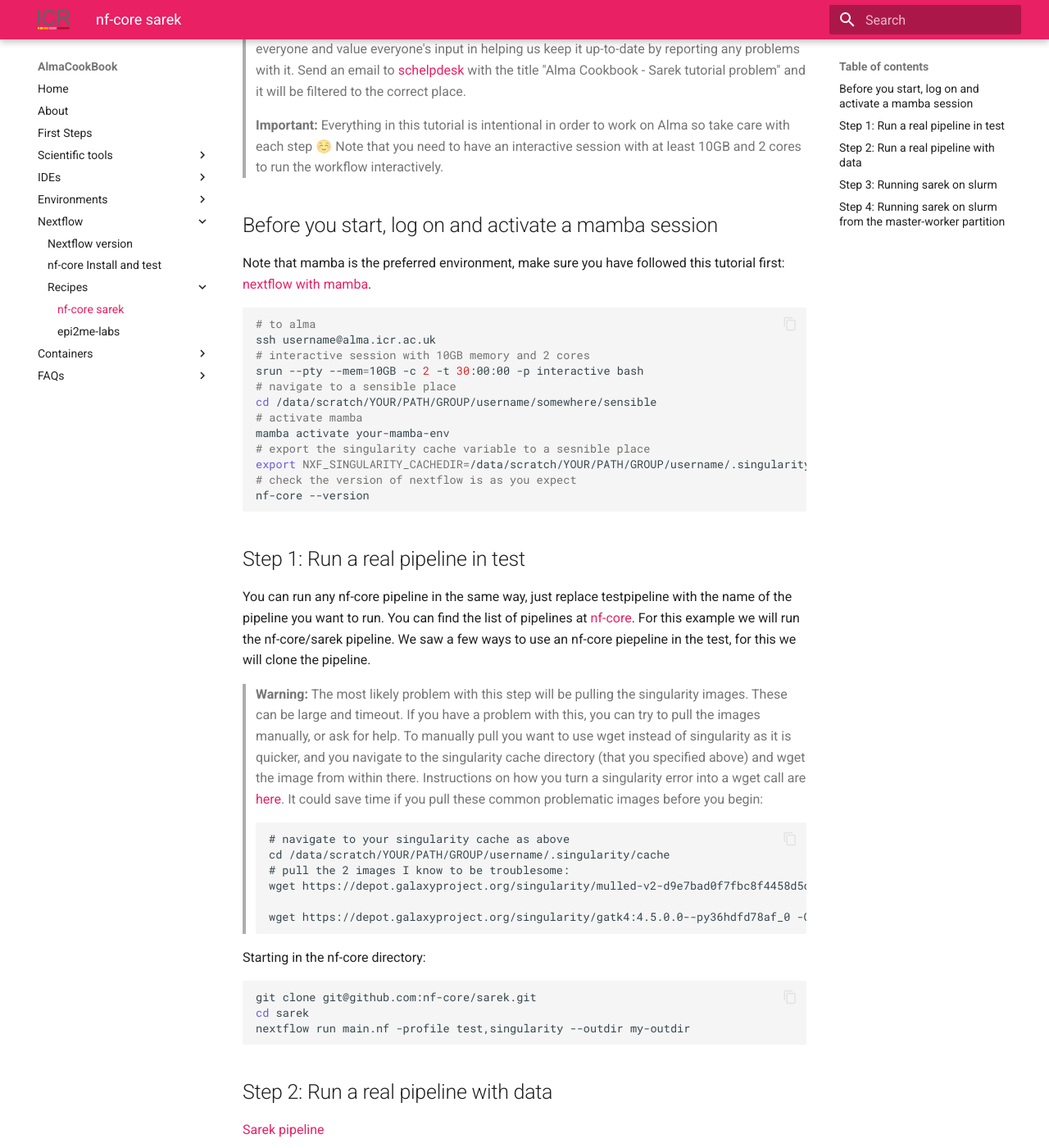
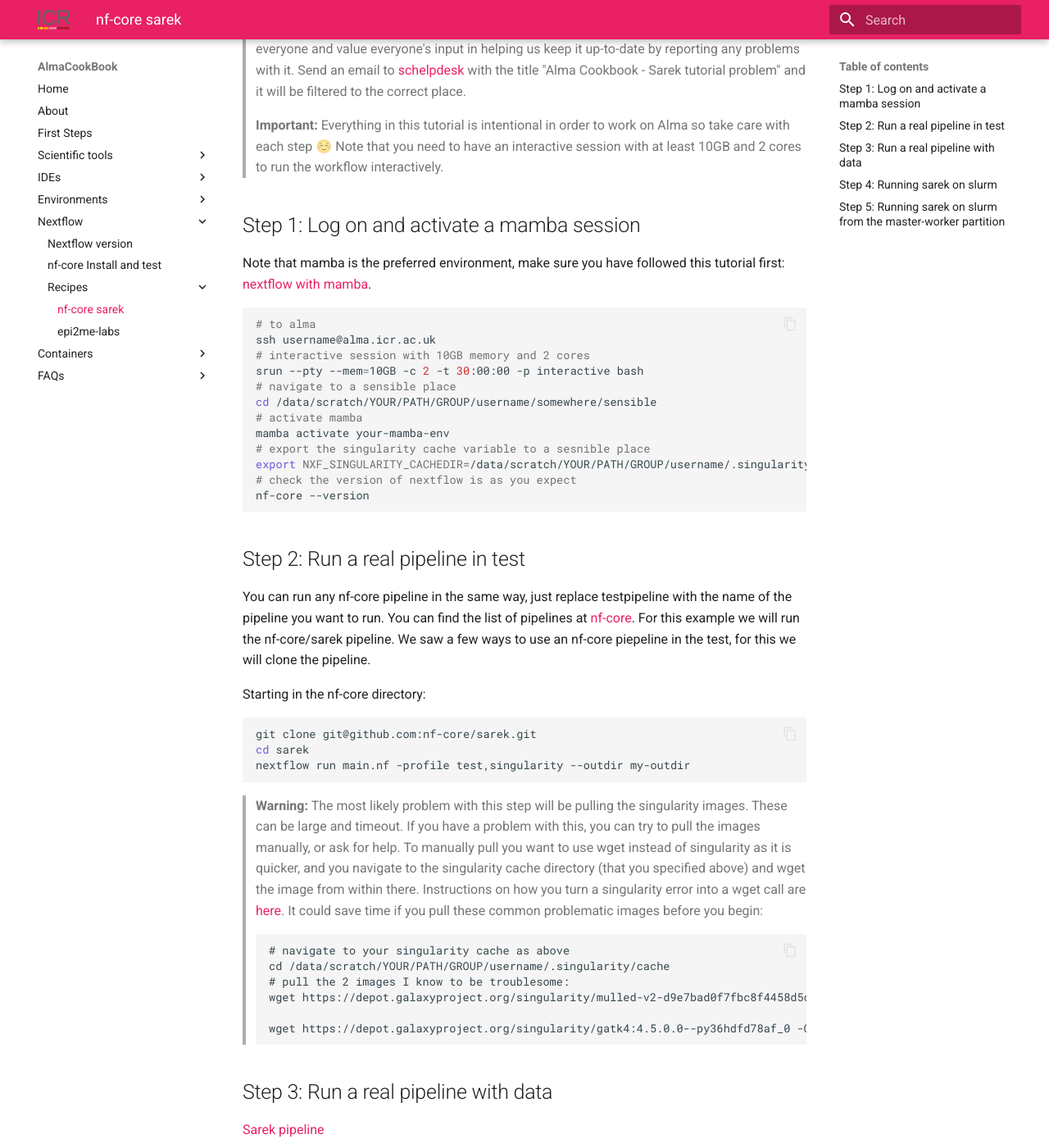
Before and after one commit to AlmaCookBook/AlmaCookBook.github.io, an MkDocs documentation site: the page built from docs/workflows/nf-core-2.md, in a window 1280 px wide and 1400 px high, scrolled down 369 px. Shown: the whole window at 82% size. Built offline with MkDocs 1.6.1 and Material for MkDocs 9.7.7, drawn with Linux system fonts in a browser that asks for light colours; some of the changed lines change nothing that is shown; some of the changed text lies outside the part shown.

Commit message:
moved warning

````diff
--- a/docs/workflows/nf-core-2.md
+++ b/docs/workflows/nf-core-2.md
@@ -10,7 +10,7 @@ This tutorial covers running a a simple version of sarek with data downloaded fr
 > **Important:**
 > Everything in this tutorial is intentional in order to work on Alma so take care with each step ☺️ Note that you need to have an interactive session with at least 10GB and 2 cores to run the workflow interactively.
 
-## Before you start, log on and activate a mamba session
+## Step 1: Log on and activate a mamba session
 Note that mamba is the preferred environment, make sure you have followed this tutorial first: [nextflow with mamba](nextflow-envs.md).
 
 ```bash
@@ -28,10 +28,16 @@ export NXF_SINGULARITY_CACHEDIR=/data/scratch/YOUR/PATH/GROUP/username/.singular
 nf-core --version
 ```
 
-## Step 1: Run a real pipeline in test
+## Step 2: Run a real pipeline in test
 You can run any nf-core pipeline in the same way, just replace testpipeline with the name of the pipeline you want to run. You can find the list of pipelines at [nf-core](https://nf-co.re/pipelines).
 For this example we will run the nf-core/sarek pipeline.  We saw a few ways to use an nf-core piepeline in the test, for this we will clone the pipeline.
 
+Starting in the nf-core directory:
+```bash
+git clone git@github.com:nf-core/sarek.git
+cd sarek
+nextflow run main.nf -profile test,singularity --outdir my-outdir
+```
 > **Warning:**
 > The most likely problem with this step will be pulling the singularity images. These can be large and timeout. If you have a problem with this, you can try to pull the images manually, or ask for help. To manually pull you want to use wget instead of singularity as it is quicker, and you navigate to the singularity cache directory (that you specified above) and wget the image from within there. Instructions  on how you turn a singularity error into a wget call are [here](../faqs/faqs.md#5-my-singularity-image-did-not-pull). It could save time if you pull these common problematic images before you begin:
 ```
@@ -44,14 +50,7 @@ wget https://depot.galaxyproject.org/singularity/gatk4:4.5.0.0--py36hdfd78af_0 -
 
 ```
 
-Starting in the nf-core directory:
-```bash
-git clone git@github.com:nf-core/sarek.git
-cd sarek
-nextflow run main.nf -profile test,singularity --outdir my-outdir
-```
-
-## Step 2: Run a real pipeline with data
+## Step 3: Run a real pipeline with data
 [Sarek pipeline](https://nf-co.re/sarek/3.3.2/docs/usage)
 
 We first need to generate some test data (if you don't have some).
@@ -80,7 +79,7 @@ Within the sarek directory run the pipeline with the following command, specifyi
 nextflow run main.nf --input inputs/samplesheet.csv -profile singularity --outdir my-outdir --genome GATK.GRCh38 --max_cpus 2
 ```
 
-## Step 3: Running sarek on slurm
+## Step 4: Running sarek on slurm
 The reason we are using an HPC cluster is to distribute this work across the cluster's compute nodes. To do this we can specify that we want to use slurm. We also need to pass in some alma specific memory parameters. To do this, create a file in the sarek/conf directory called icr.config, and put inside it this contents:
 ```
 singularity {
@@ -128,7 +127,7 @@ JobID           JobName  Partition    Account  AllocCPUS      State ExitCode
 13777644.ba+      batch              infotech         12  COMPLETED      0:0
 ```
 
-## Step 4: Running sarek on slurm from the master-worker partition
+## Step 5: Running sarek on slurm from the master-worker partition
 Nextflow has a master thread that is controlling all the other processes. Alma has a special queue for this called the master-worker queue, where long running threads can control their child processs (the compute node has a time limit to stop long running jobs).
 
 To use this queue, kick off the job above using "sbatch" and send it to this master-worker queue.
````
